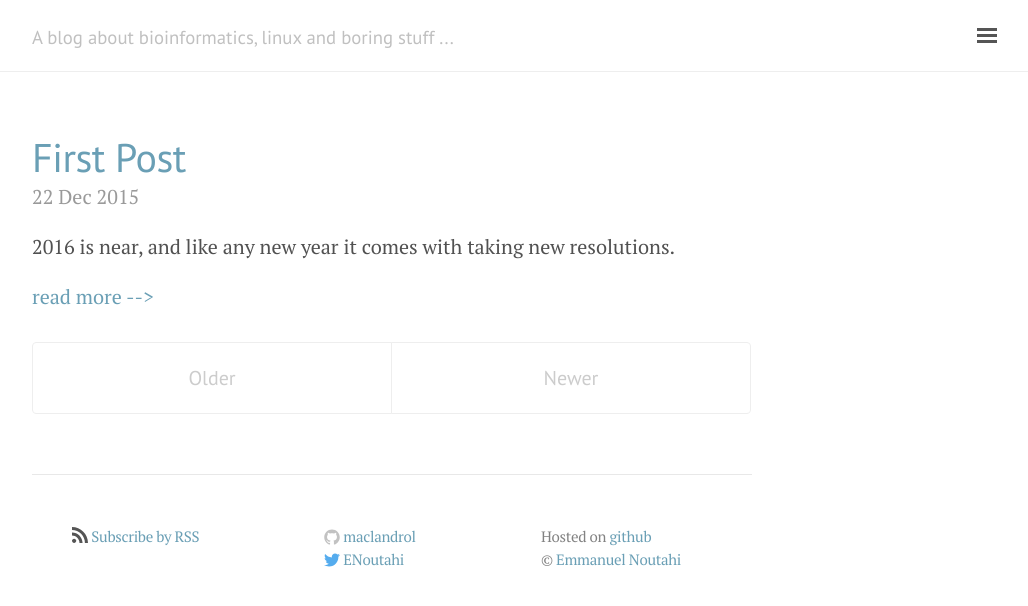
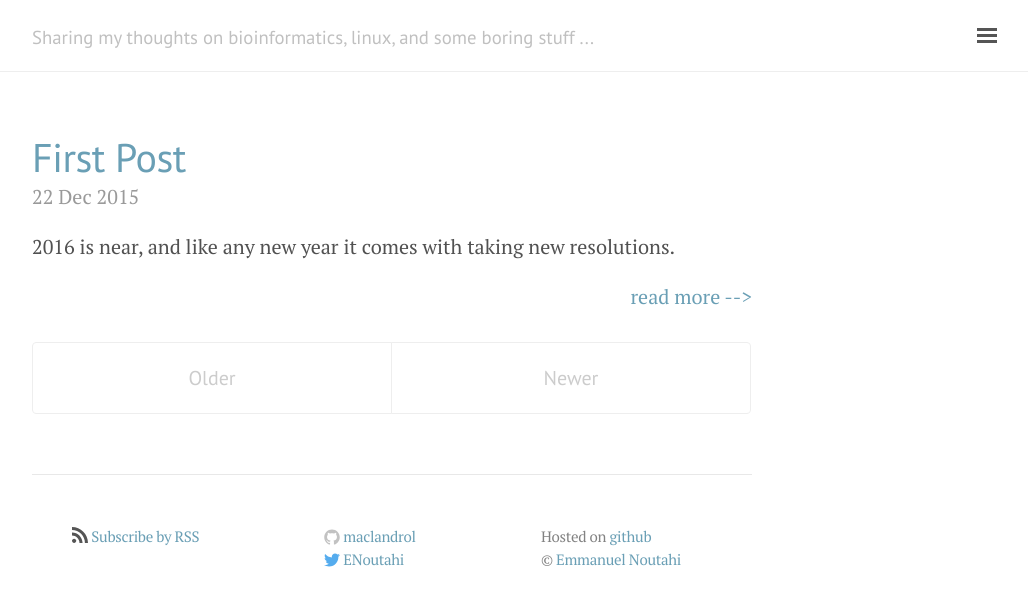
Before and after one commit to maclandrol/maclandrol.github.io, a Jekyll site: the page built from index.html, in a window 1280 px wide. Shown: the top 606 px of the page, without its empty margins (248-1276 px from the left). Built offline with Jekyll 4.4.1, drawn with Linux system fonts in a browser that asks for light colours; nearby versions of some CDN libraries; the list of posts is cut into pages by our own code.

Commit message:
stupid manu

```diff
--- a/_config.yml
+++ b/_config.yml
@@ -7,7 +7,7 @@ excerpt_separator: <!--more-->
 
 # Setup
 title:
-tagline:             'A blog about bioinformatics, linux and boring stuff ...'
+tagline:             'Sharing my thoughts on bioinformatics, linux, and some boring stuff ...'
 description:         ''
 url:                 http://mrnoutahi.com
 baseurl:             'http://mrnoutahi.com'
--- a/public/css/lanyon.css
+++ b/public/css/lanyon.css
@@ -285,7 +285,7 @@ h1, h2, h3, h4, h5, h6 {
 }
 
 .More{
-  float: left;
+  float: right;
 }
 
 .sidebar-circular img {
```
